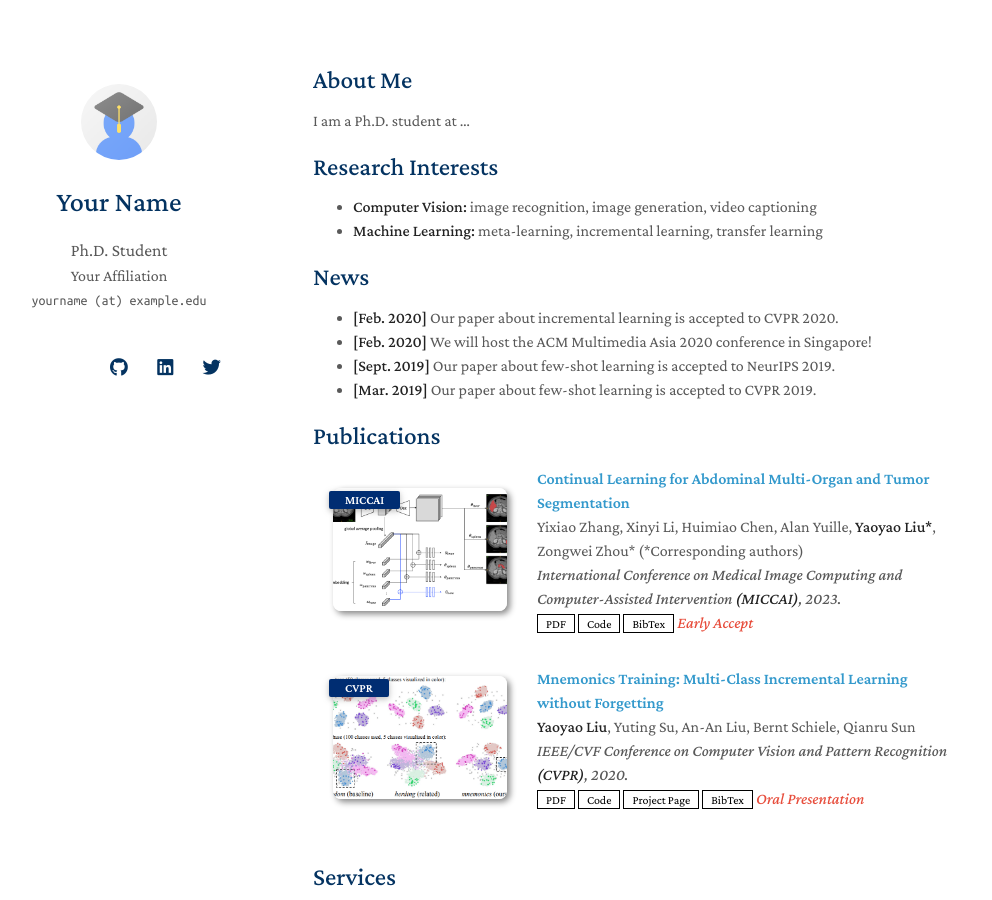
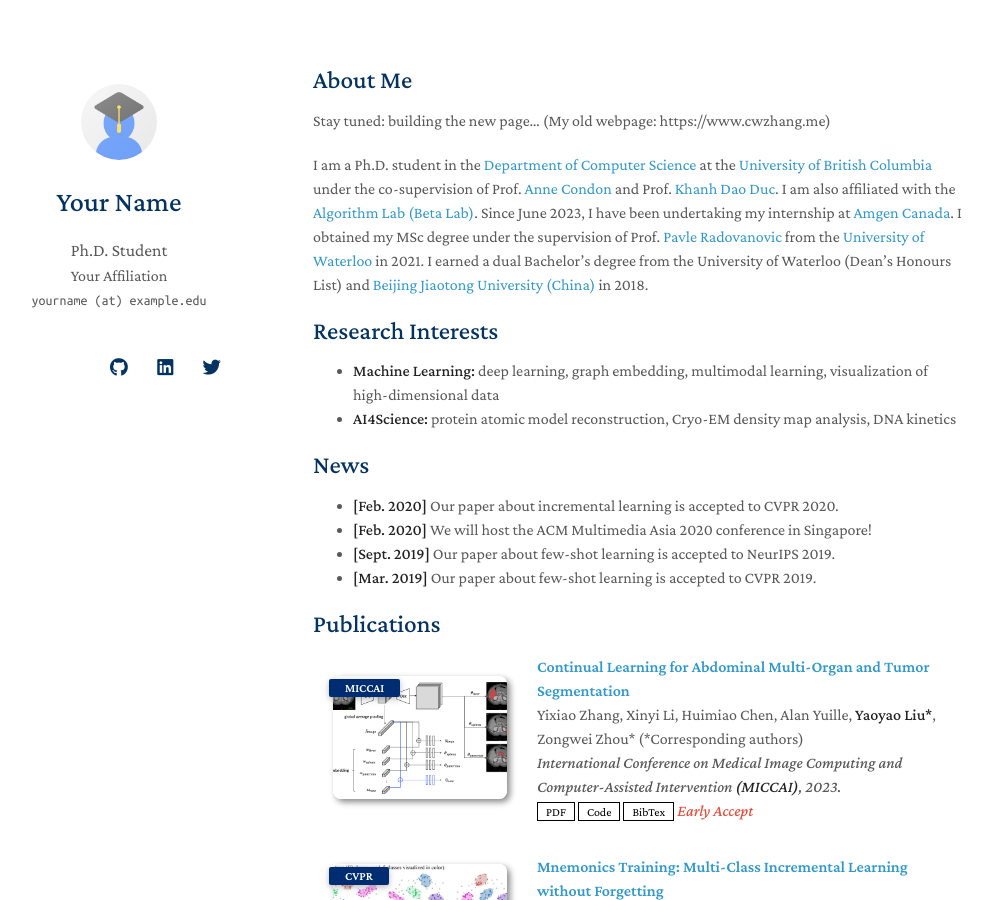
Before and after one commit to chenwei-zhang/chenwei-zhang.github.io, a Jekyll site: the page built from index.md, in a window 1280 px wide and 900 px high. Shown: the whole window, without its empty margins (157-1149 px from the left). Built offline with Jekyll 4.4.1, drawn with Linux system fonts in a browser that asks for light colours; nearby versions of some CDN libraries; a style sheet for code colours, icons or effects is not loaded; our own code applies the rules of GitHub Pages for plain Markdown files.

Commit message:
Update index.md

```diff
--- a/index.md
+++ b/index.md
@@ -3,13 +3,16 @@
 ---
 
 ## About Me
+Stay tuned: building the new page...
+(My old webpage: https://www.cwzhang.me)
 
-I am a Ph.D. student at ...
+I am a Ph.D. student in the [Department of Computer Science](https://www.cs.ubc.ca) at the [University of British Columbia](https://www.ubc.ca) under the co-supervision of Prof. [Anne Condon](https://www.cs.ubc.ca/~condon/) and Prof. [Khanh Dao Duc](https://kdaoduc.com/). I am also affiliated with the [Algorithm Lab (Beta Lab)](https://www.cs.ubc.ca/labs/beta/). Since June 2023, I have been undertaking my internship at [Amgen Canada](https://www.amgen.ca/). I obtained my MSc degree under the supervision of Prof. [Pavle Radovanovic](http://pavlegroup.uwaterloo.ca/) from the [University of Waterloo](https://uwaterloo.ca) in 2021. I earned a dual Bachelor's degree from the University of Waterloo (Dean’s Honours List) and [Beijing Jiaotong University (China)](http://en.njtu.edu.cn) in 2018.
 
 ## Research Interests
 
-- **Computer Vision:** image recognition, image generation, video captioning
-- **Machine Learning:** meta-learning, incremental learning, transfer learning
+- **Machine Learning:** deep learning, graph embedding, multimodal learning, visualization of high-dimensional data
+- **AI4Science:** protein atomic model reconstruction, Cryo-EM density map analysis, DNA kinetics
+
 
 ## News
 
```
